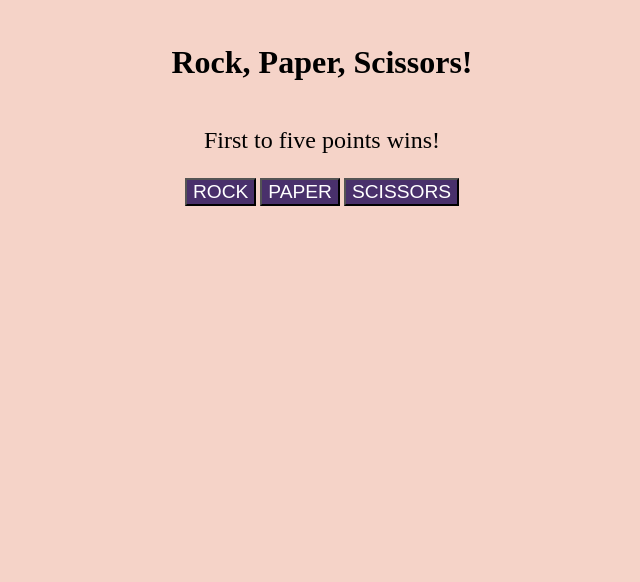
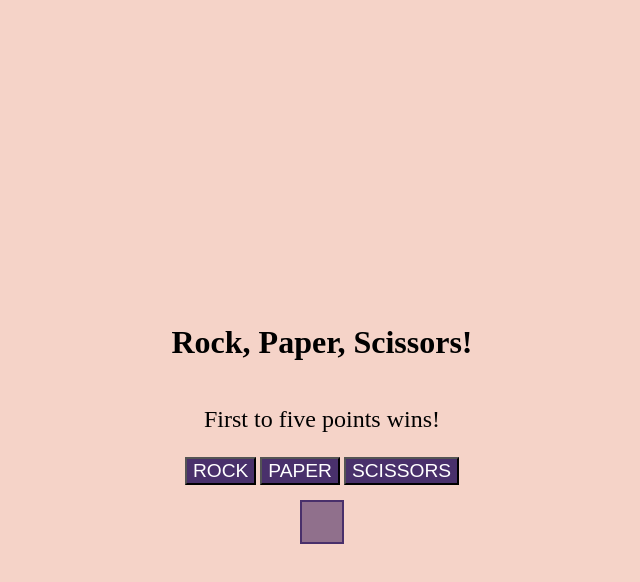
Before and after one commit to Dae-Iddings/rock-paper-scissors, a plain HTML site: page index.html in a window 1280 px wide. Shown: the whole page, without its empty margins (318-958 px from the left). Drawn offline with Linux system fonts and the light colour scheme.

Commit message:
styles page

```diff
--- a/mystyle.css
+++ b/mystyle.css
@@ -9,6 +9,8 @@
     padding: 15px;
     margin-left: 30px;
     margin-right: 30px;
+    height: 100vh;
+    width: auto;
 }
 .button {
     background-color: #49306B;
@@ -21,3 +23,14 @@ h1 {
 p {
     font-size: x-large;
 }
+.clicked {
+    background-color: #90708C;
+}
+.scoreDiv {
+    margin-top: 15px;
+    text-align: center;
+    background-color: #90708C;
+    font-size: larger;
+    padding: 20px;
+    border: 2px solid #49306B
+}
```
